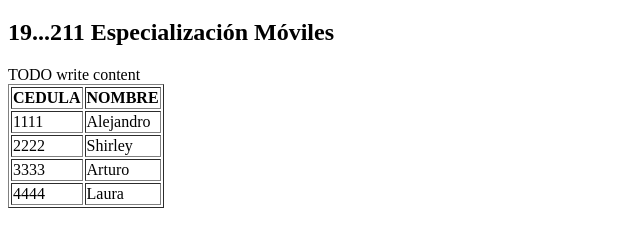
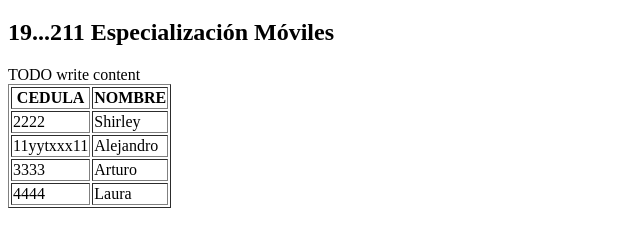
Before and after one commit to VELCAID/Aide, a website: page public_html/index.html in a window 1280 px wide. Shown: the part 61-308 px from the top of the page, without its empty margins (0-640 px from the left). Drawn offline with Linux system fonts and the light colour scheme.

Commit message:
Crear conflicto index

```diff
--- a/public_html/index.html
+++ b/public_html/index.html
@@ -24,12 +24,12 @@ and open the template in the editor.
             </thead>
             <tbody>
                 <tr>
-                    <td>1111</td>
-                    <td>Alejandro</td>
+                    <td>2222</td>
+                    <td>Shirley</td>
                 </tr>
                 <tr>
-                    <td>2222</td>
-                    <td>Shirley</td>
+                    <td>11yytxxx11</td>
+                    <td>Alejandro</td>
                 </tr>
                 <tr>
                     <td>3333</td>
```
